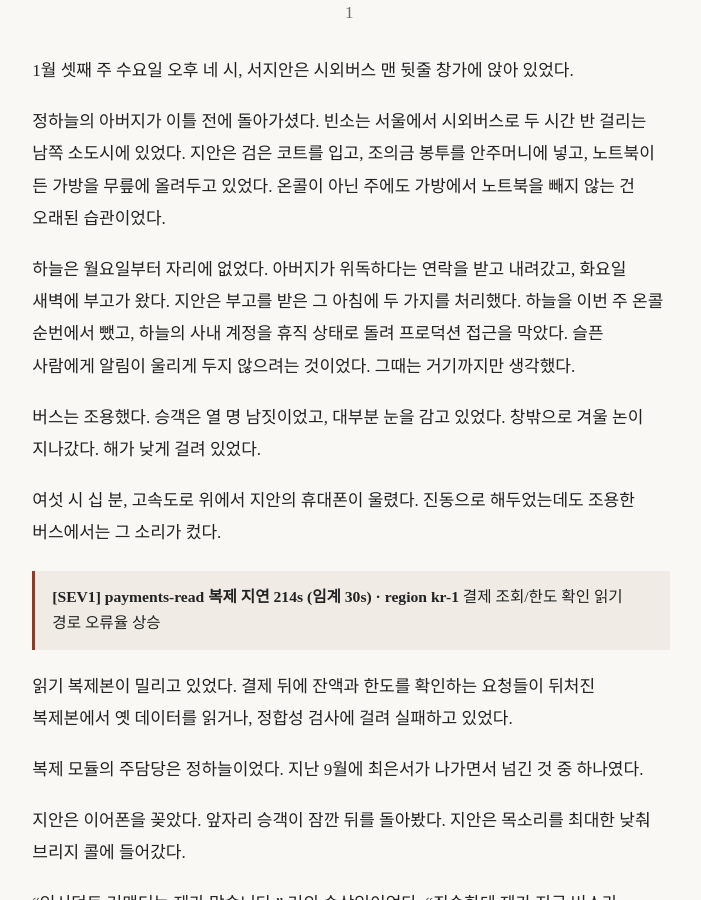
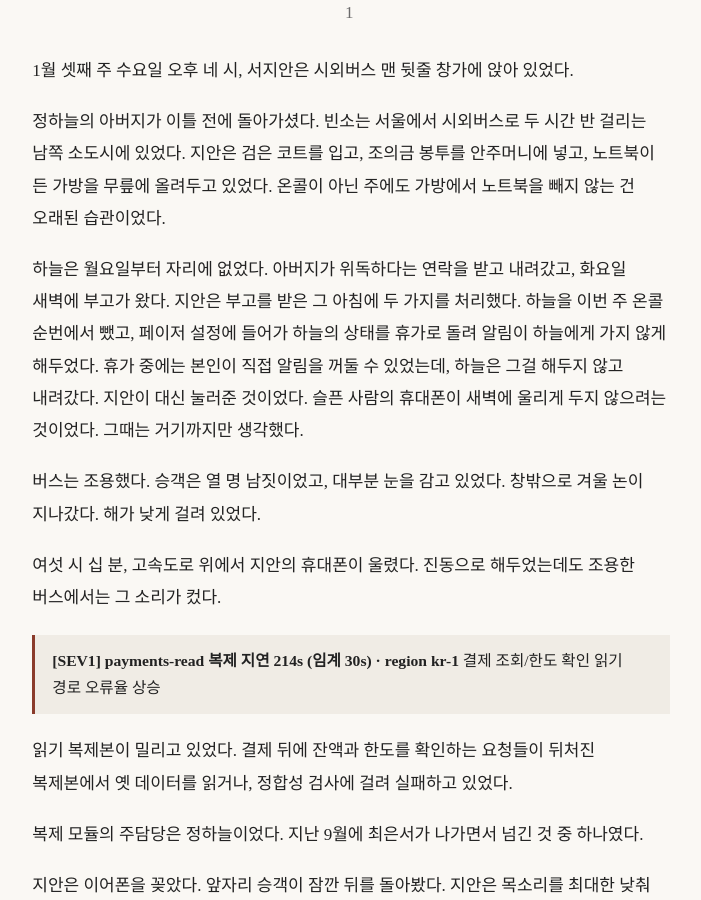
Before and after one commit to benelog/postmortem, a Jekyll site: the page built from _episodes/episode-9.md, in a window 1280 px wide and 900 px high, scrolled down 733 px. Shown: the whole window, without its empty margins (289-990 px from the left). Built offline with Jekyll 4.4.1, drawn with Linux system fonts in a browser that asks for light colours; some of the changed text lies outside the part shown.

Commit message:
9화 수정: 휴직·계정 차단 대신 지안이 하늘의 휴가 알림만 대신 꺼준 것으로 완화

```diff
--- a/_episodes/episode-9.md
+++ b/_episodes/episode-9.md
@@ -14,7 +14,7 @@ layout: episode
 
 정하늘의 아버지가 이틀 전에 돌아가셨다. 빈소는 서울에서 시외버스로 두 시간 반 걸리는 남쪽 소도시에 있었다. 지안은 검은 코트를 입고, 조의금 봉투를 안주머니에 넣고, 노트북이 든 가방을 무릎에 올려두고 있었다. 온콜이 아닌 주에도 가방에서 노트북을 빼지 않는 건 오래된 습관이었다.
 
-하늘은 월요일부터 자리에 없었다. 아버지가 위독하다는 연락을 받고 내려갔고, 화요일 새벽에 부고가 왔다. 지안은 부고를 받은 그 아침에 두 가지를 처리했다. 하늘을 이번 주 온콜 순번에서 뺐고, 하늘의 사내 계정을 휴직 상태로 돌려 프로덕션 접근을 막았다. 슬픈 사람에게 알림이 울리게 두지 않으려는 것이었다. 그때는 거기까지만 생각했다.
+하늘은 월요일부터 자리에 없었다. 아버지가 위독하다는 연락을 받고 내려갔고, 화요일 새벽에 부고가 왔다. 지안은 부고를 받은 그 아침에 두 가지를 처리했다. 하늘을 이번 주 온콜 순번에서 뺐고, 페이저 설정에 들어가 하늘의 상태를 휴가로 돌려 알림이 하늘에게 가지 않게 해두었다. 휴가 중에는 본인이 직접 알림을 꺼둘 수 있었는데, 하늘은 그걸 해두지 않고 내려갔다. 지안이 대신 눌러준 것이었다. 슬픈 사람의 휴대폰이 새벽에 울리게 두지 않으려는 것이었다. 그때는 거기까지만 생각했다.
 
 버스는 조용했다. 승객은 열 명 남짓이었고, 대부분 눈을 감고 있었다. 창밖으로 겨울 논이 지나갔다. 해가 낮게 걸려 있었다.
 
@@ -89,7 +89,7 @@ layout: episode
 
 "저 복제 담당인데. 뭐 있으면 봐드릴게요. 여기서도 노트북 되는데."
 
-"온콜에서 뺐고, 계정도 막아뒀어요." 지안이 말했다. "그러니까 더 안 들어와도 돼요. 지금은 여기 일만 해요."
+"온콜에서 뺐고, 알림도 안 가게 해뒀어요." 지안이 말했다. "울릴 일 없으니까, 지금은 아예 안 들여다봐도 돼요. 여기 일만 해요."
 
 하늘은 잠깐 지안을 봤다. 뭔가를 눈치챈 것 같기도 했고, 아닌 것 같기도 했다. 지안은 표정을 바꾸지 않았다.
 
@@ -103,7 +103,7 @@ layout: episode
 
 정하늘.
 
-지안은 그 이름을 두 번 봤다. 계정을 막아뒀는데, 하늘은 개인 계정으로 화상에만 들어와 있었다. 상중이었다.
+지안은 그 이름을 두 번 봤다. 알림만 꺼뒀지 접속을 막은 건 아니었다. 하늘은 화상에 직접 들어와 있었다. 상중이었다.
 
 "하늘 씨." 지안이 말했다. "여기 왜 들어와요."
 
@@ -123,7 +123,7 @@ layout: episode
 
 교체는 그날 새벽 세 시로 잡혔다. 트래픽이 가장 낮은 시각에, 이중화된 경로로 우회한 뒤 트랜시버와 NIC를 갈았다. 다음 날 저녁 여섯 시, 피크가 다시 왔다. 복제는 밀리지 않았다.
 
-"하늘 씨." 회의 끝에 지안이 말했다. "화상은 껐다 치고, 계정은 진짜 접속하지 말아요. 장비 문제였어요. 하늘 씨 코드 아니에요. 그러니까 지금은 아무것도 안 봐도 돼요."
+"하늘 씨." 회의 끝에 지안이 말했다. "화상은 껐다 치고, 이제 진짜 아무것도 안 봐도 돼요. 알림 안 가게 해뒀잖아요. 장비 문제였어요. 하늘 씨 코드 아니에요."
 
 하늘은 잠깐 있다가 화면에서 나갔다.
 
```
